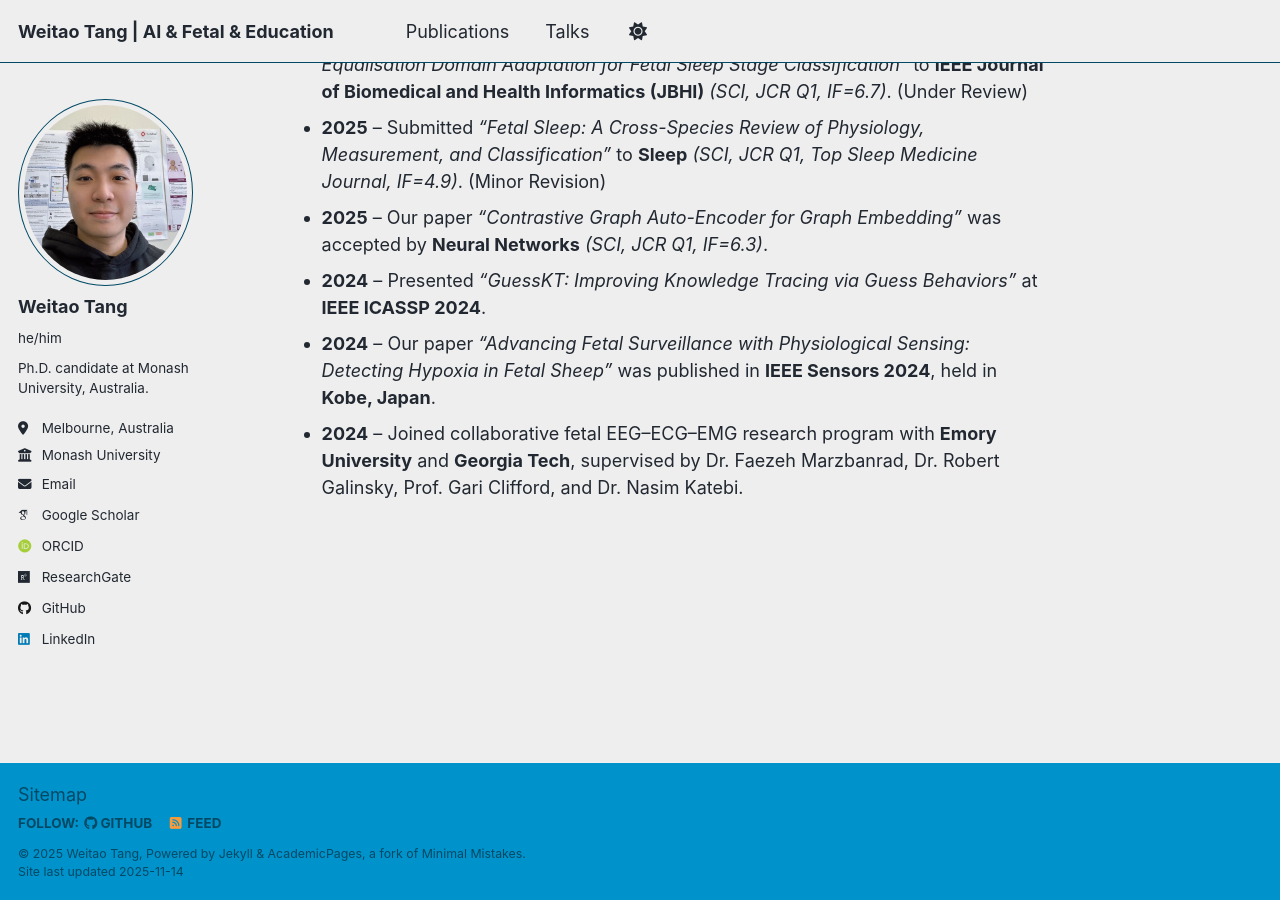
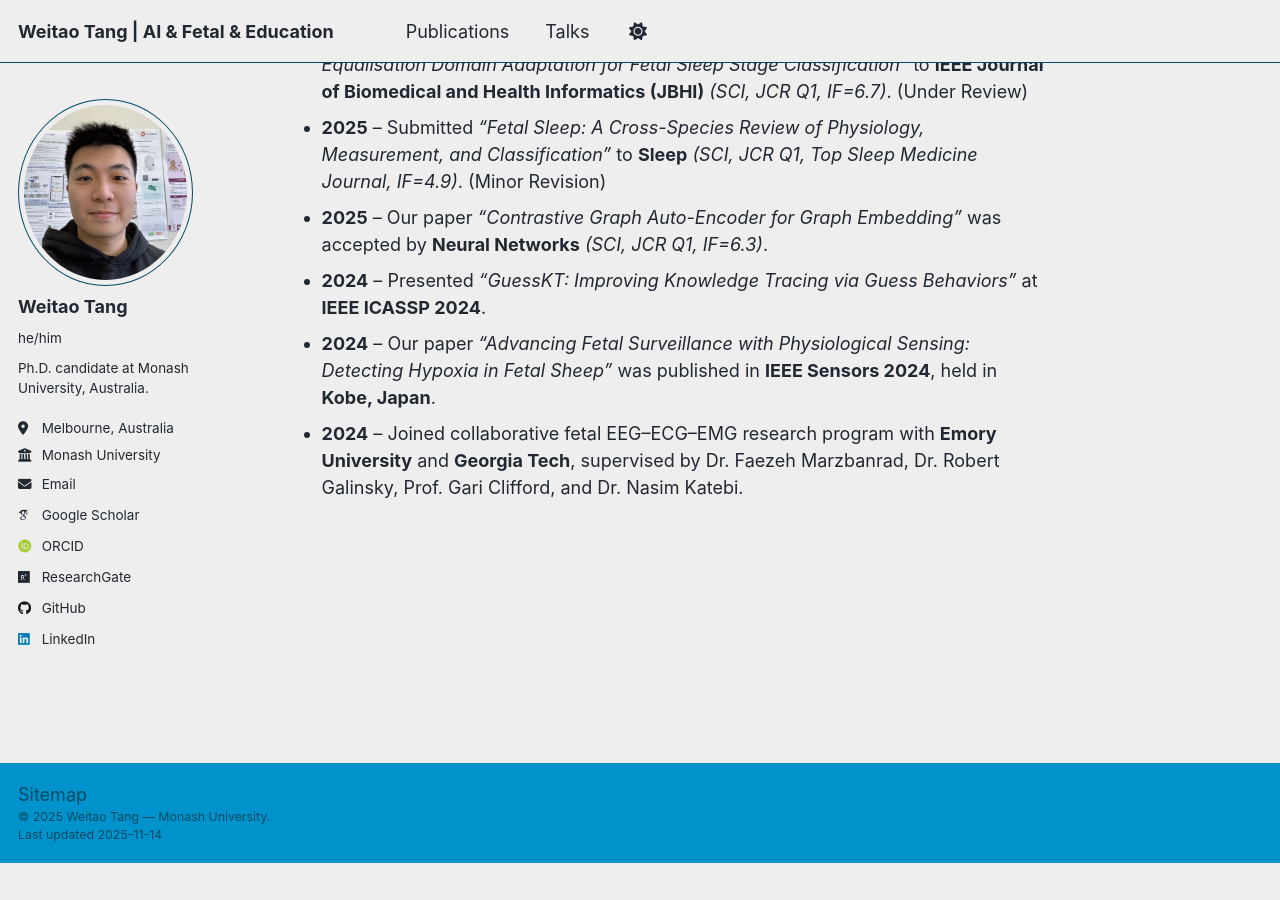
Before and after one commit to WeitaoTang-GitHub/WeitaoTang-GitHub.github.io, a Jekyll site: the page built from _pages/about.md, in a window 1280 px wide and 900 px high, scrolled down 1415 px. Built offline with Jekyll 4.4.1, drawn with Linux system fonts in a browser that asks for light colours; some web fonts are replaced; a script that is not in the unit is left out; after the commit the page ends 2278 px from its top, so only the background shows below that.

Commit message:
Update footer.html

```diff
--- a/_includes/footer.html
+++ b/_includes/footer.html
@@ -1,25 +1,4 @@
-{% include base_path %}
-
-{% if site.author.github or site.author.bitbucket or site.atom_feed.hide != true %}
-<div class="page__footer-follow">
-  <ul class="social-icons">
-    {% if site.data.ui-text[site.locale].follow_label %}
-      <li><strong>{{ site.data.ui-text[site.locale].follow_label }}</strong></li>
-    {% endif %}
-    {% if site.author.github %}
-      <li><a href="https://github.com/{{ site.author.github }}"><i class="fab fa-github" aria-hidden="true"></i> GitHub</a></li>
-    {% endif %}
-    {% if site.author.bitbucket %}
-      <li><a href="https://bitbucket.org/{{ site.author.bitbucket }}"><i class="fab fa-bitbucket" aria-hidden="true"></i> Bitbucket</a></li>
-    {% endif %}
-    {% if site.atom_feed.hide != true %}
-    <li><a href="{% if site.atom_feed.path %}{{ site.atom_feed.path }}{% else %}{{ base_path }}/feed.xml{% endif %}"><i class="fa fa-fw fa-rss-square" aria-hidden="true"></i> {{ site.data.ui-text[site.locale].feed_label | default: "Feed" }}</a></li>
-    {% endif %}
-  </ul>
+<div class="page__footer-copyright">
+  © {{ site.time | date: '%Y' }} Weitao Tang — Monash University.<br />
+  Last updated {{ "now" | date: '%Y-%m-%d' }}
 </div>
-{% endif %}
-
-<div class="page__footer-copyright">
-  &copy; {{ site.time | date: '%Y' }} {{ site.name | default: site.title }}, {{ site.data.ui-text[site.locale].powered_by | default: "Powered by" }} <a href="https://jekyllrb.com" rel="nofollow">Jekyll</a> &amp; <a href="https://github.com/academicpages/academicpages.github.io">AcademicPages</a>, a fork of <a href="https://mademistakes.com/work/minimal-mistakes-jekyll-theme/" rel="nofollow">Minimal Mistakes</a>.<br />
-  Site last updated {{ "now" | date: '%Y-%m-%d' }}
-</div>
```
